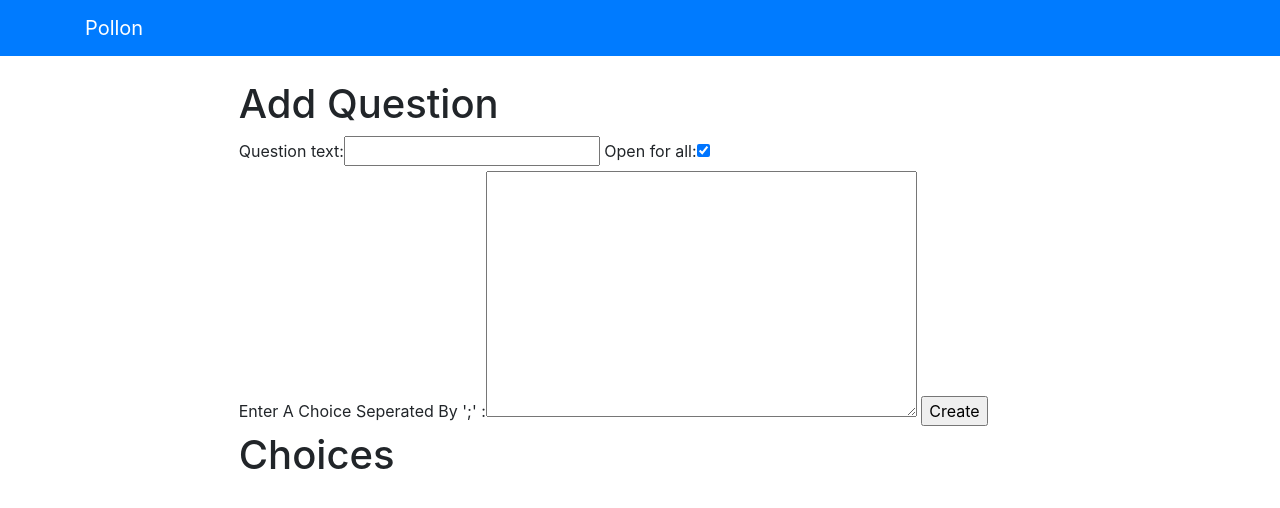
After one commit to fazer1929/pollon, a Django app: page /polls/add in a window 1280 px wide. The commit adds this page. Shown: the top 508 px of the page. Run offline with Django 3.2, Linux system fonts and the light colour scheme; parts of the project's set-up code (start-up, migrations or seed data) failed here and were passed over.

Commit message:
Functionality Done

```diff
--- a/pollon/polls/models.py
+++ b/pollon/polls/models.py
@@ -1,12 +1,15 @@
 from django.db import models
-
+import datetime
+from . import helpers
 # Create your models here.
 class Question(models.Model):
     question_text = models.CharField(max_length=300)
-    pub_date = models.DateTimeField('Date Published')
+    pub_date = models.DateTimeField('Date Published',default=datetime.datetime.now())
     open_for_all = models.BooleanField(default=True)
     def __str__(self):
         return self.question_text
+    def link(self):
+        return helpers.inttohex(self.id)
 
 class Choice(models.Model):
     question = models.ForeignKey(Question,on_delete=models.CASCADE)
--- /dev/null
+++ b/pollon/polls/templates/polls/addPoll.html
@@ -0,0 +1,15 @@
+{% extends 'polls/layout.html' %}
+{% block body %}
+
+    <h1 class="heading-1 align-center">Add Question</h1>
+    <form action="{% url 'polls:addPoll' %}" method="POST">
+        {%csrf_token%}
+        {{q_form}}
+        <br>
+        {{c_form}}
+        <input type="submit" name="submit" id="submit" value="Create">
+    </form>
+    <h1 class="heading-1 align-center">Choices</h1>
+
+
+{% endblock %}
--- a/pollon/polls/templates/polls/details.html
+++ b/pollon/polls/templates/polls/details.html
@@ -1,6 +1,6 @@
 {% extends 'polls/layout.html' %}
 {% block body %}
-<form action="{% url 'polls:vote' question.id %}" method="post">
+<form action="{% url 'polls:vote' question.link %}" method="post">
     {% csrf_token %}
     {% for choice in question.choice_set.all %}
         <div class="form-check">
--- a/pollon/polls/templates/polls/index.html
+++ b/pollon/polls/templates/polls/index.html
@@ -8,8 +8,8 @@
         <p class="lead">
 {{question}}
         </p>
-        <a href="{% url 'polls:details' question.id %}" class="btn btn-primary btn-sm">Vote Now</a>
-        <a href="{% url 'polls:results' question.id %}" class="btn btn-secondary btn-sm">Results</a>
+        <a href="{% url 'polls:details' question.link %}" class="btn btn-primary btn-sm">Vote Now</a>
+        <a href="{% url 'polls:results' question.link %}" class="btn btn-secondary btn-sm">Results</a>
     </div>
 </div>
 {% empty %}
--- a/pollon/polls/templates/polls/layout.html
+++ b/pollon/polls/templates/polls/layout.html
@@ -9,7 +9,7 @@
 <body>
     {% include 'partials/_navbar.html' %}
     <div class="container">
-        <div class="col-9 m-auto">
+        <div class="col-md-9 col-sm-12 m-auto">
     {% block body %}
     {% endblock %}
         </div>
--- a/pollon/polls/urls.py
+++ b/pollon/polls/urls.py
@@ -5,8 +5,10 @@ from . import views
 app_name = 'polls'
 urlpatterns=[
     path('',views.index,name="index"),
-    path('<int:question_id>/',views.details,name="details"),
-    path('results/<int:question_id>/',views.results,name="results"),
-    path('<int:question_id>/vote/',views.vote,name="vote"),
-    path('resultsdata/<str:question_id>',views.resultsData,name="resultsData")
+    path('<str:question_id>/',views.details,name="details"),
+    path('results/<str:question_id>/',views.results,name="results"),
+    path('<str:question_id>/vote/',views.vote,name="vote"),
+    path('resultsdata/<str:question_id>',views.resultsData,name="resultsData"),
+    path('add',views.addPoll,name="addPoll"),
+
 ]
--- a/pollon/polls/views.py
+++ b/pollon/polls/views.py
@@ -1,9 +1,21 @@
 from django.shortcuts import render,get_object_or_404
-from django.http import Http404,HttpResponseRedirect,JsonResponse
+from django.http import Http404,HttpResponseRedirect,JsonResponse,HttpResponse
 from django.urls import reverse
+from django import forms
+from . import helpers
 
 # Create your views here.
 from .models import Question , Choice
+
+
+##Model Form
+class Get_Question(forms.ModelForm):
+    class Meta:
+        model = Question
+        fields = ['question_text','open_for_all']
+
+class Get_Choices(forms.Form):
+    choice = forms.CharField(label="Enter A Choice Seperated By ';' ",widget=forms.Textarea)
 
 #Get Quesitons
 def index(request):
@@ -12,23 +24,30 @@ def index(request):
         'latest_question' : latest_question
     })
 
+#Get Details For A Poll
 def details(request,question_id):
+    qid= helpers.hextoint(question_id)
     try:
-        question = Question.objects.get(pk=int(question_id))
+        question = Question.objects.get(pk=int(qid))
     except Question.DoesNotExist:
         raise Http404("Question Dies Not Exist")
     return render(request,"polls/details.html",{
         'question':question
     })
 
+#Get Results For A Poll
 def results(request,question_id):
-    question =  get_object_or_404(Question,pk=int(question_id))
+    qid= helpers.hextoint(question_id)
+    question =  get_object_or_404(Question,pk=int(qid))
     return render(request,'polls/results.html',{
         'question':question
     })
 
+#Vote For A Poll
 def vote(request,question_id):
-    question = get_object_or_404(Question,pk=question_id)
+    qid= helpers.hextoint(question_id)
+
+    question = get_object_or_404(Question,pk=qid)
     try:
         selected_choice = question.choice_set.get(pk=request.POST['choice'])
     except(KeyError,Choice.DoesNotExist):
@@ -42,12 +61,39 @@ def vote(request,question_id):
         selected_choice.save()
         return HttpResponseRedirect(reverse('polls:results',args=(question_id,)))
 
+#Return A Chart
 def resultsData(request,question_id):
+    qid= helpers.hextoint(question_id)
     votes=[]
-    question = Question.objects.get(pk=int(question_id))
+    question = Question.objects.get(pk=question_id)
     choices = question.choice_set.all()
     for i in choices:
         votes.append({
             i.choice_text:i.votes
         })
     return JsonResponse(votes,safe=False)
+
+#Add A Poll
+def addPoll(request):
+    if request.method == 'POST':
+        choices=[]
+        q_form = Get_Question(request.POST,prefix='question')
+        c_form = Get_Choices(request.POST,prefix='choice')
+        if(c_form.is_valid() and q_form.is_valid()):
+            question = q_form.save()
+            data = c_form.cleaned_data["choice"]
+            choices =data.split(";")
+            print(choices)
+            for choice in choices:
+                ch = Choice(choice_text=choice,question=question)
+                ch.save()
+            print(q_form.cleaned_data)
+            q_form.save()
+        return HttpResponse("SUBMITTED.")
+    else:
+        c_form = Get_Choices(prefix="choice")
+        q_form = Get_Question(prefix='question')
+        return render(request,"polls/addPoll.html",{
+            "q_form": q_form,
+            "c_form": c_form
+        })
```
Also changed, not shown: pollon/polls/helpers.py (added, +8 -0 lines), pollon/db.sqlite3, pollon/polls/migrations/0003_auto_20201129_1248.py (added).
